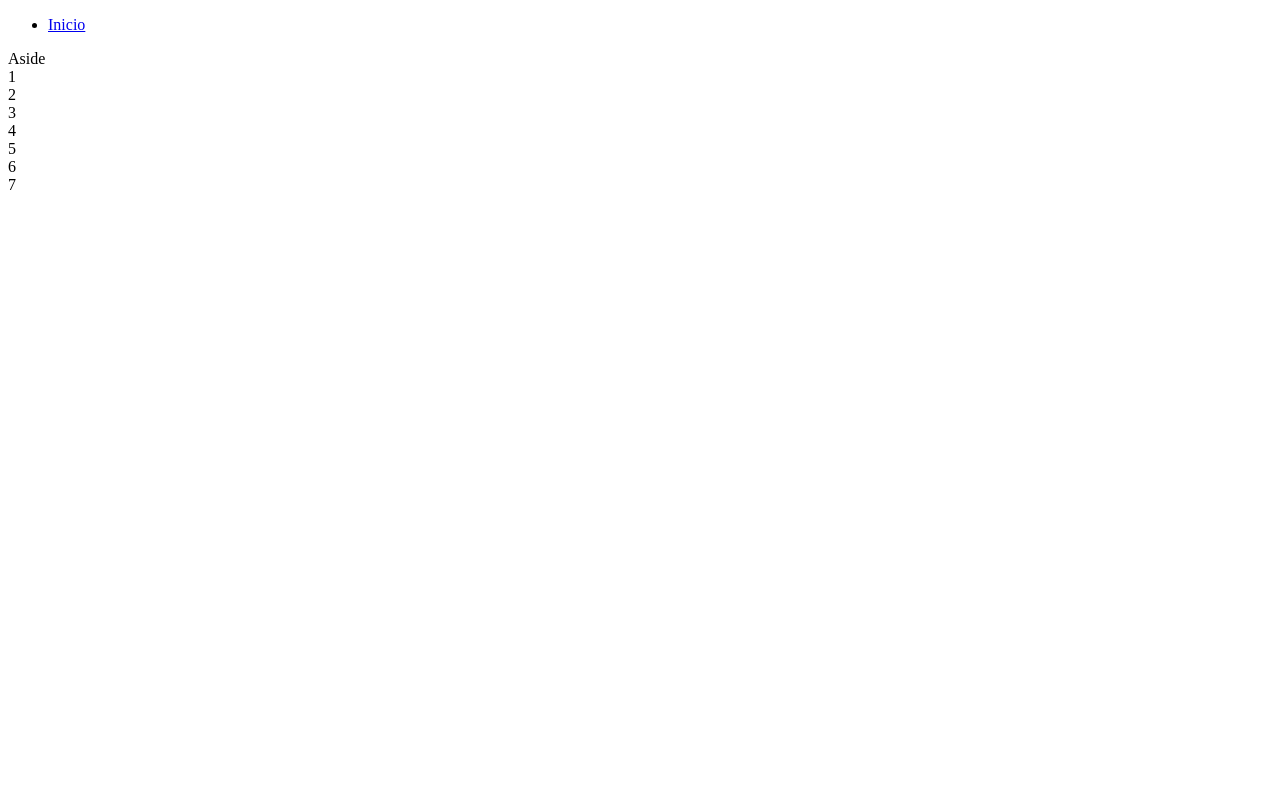
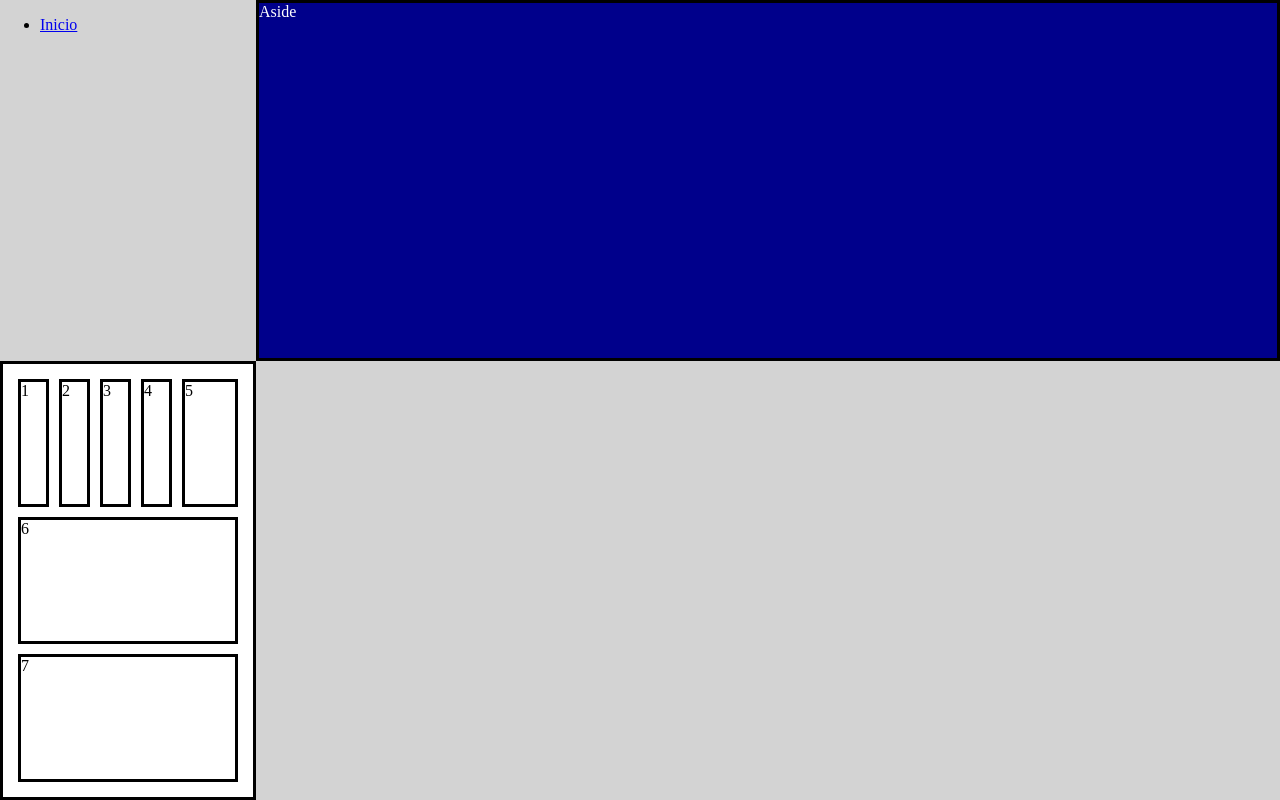
Before and after one commit to sbernal22/Laboratorio09, a plain HTML site: page dashboard.html in a window 1280 px wide. Drawn offline with Linux system fonts and the light colour scheme.

Commit message:
fin del lab

```diff
--- a/dashboard.css
+++ b/dashboard.css
@@ -1,14 +1,36 @@
 body{
+    margin: 0;
+    min-height: 100vh;
     display: grid;
-    grid-template-rows: auto, 1fr;
-    gap: 10px;
+    grid-template-columns: 1fr 4fr;
     background-color: lightgray;
-    padding: 10px;
 }
 main{
     display: flex;
+    flex-wrap: wrap;
+    background-color: white;
+    gap: 10px;
+    padding: 15px;
+}
+.cajaPequeña{
+    flex: 1;
+    color: black;
     background-color: white;
 }
-aside, main{
-    border: 5px solid black;
+.cajaLarga{
+    flex: 2;
+    color: black;
+    background-color: white;
 }
+.cajaAlta{
+    flex: 1 1 100%;
+    color: black;
+    background-color: white;
+}
+aside{
+    color: white;
+    background-color: darkblue;
+}
+aside, main, article{
+    border: 3px solid black;
+}
--- a/dashboard.html
+++ b/dashboard.html
@@ -3,7 +3,7 @@
 <head>
     <meta charset="UTF-8">
     <meta name="viewport" content="width=device-width, initial-scale=1.0">
-    <link>
+    <link rel="stylesheet" href="dashboard.css">
     <title>Document</title>
 </head>
 <body>
@@ -18,13 +18,13 @@
         Aside
     </aside>
     <main>
-        <article>1</article>
-        <article>2</article>
-        <article>3</article>
-        <article>4</article>
-        <article>5</article>
-        <article>6</article>
-        <article>7</article>
+        <article class="cajaPequeña">1</article>
+        <article class="cajaPequeña">2</article>
+        <article class="cajaPequeña">3</article>
+        <article class="cajaPequeña">4</article>
+        <article class="cajaLarga">5</article>
+        <article class="cajaAlta">6</article>
+        <article class="cajaLarga">7</article>
     </main>
 </body>
 </html>
--- a/imagenes.css
+++ b/imagenes.css
@@ -9,7 +9,6 @@
     border: 5px dotted black;
 }
 .imagen img {
-  display: block; /* Elimina espacio extra debajo de la imagen */
   width: 100%;
   height: 100%;
   object-fit: cover;
--- /dev/null
+++ b/landingPage.css
@@ -0,0 +1,39 @@
+body {
+    margin: 0;
+    padding: 0;
+    display: grid;
+    grid-template-columns: 1fr;
+    grid-template-rows: auto auto auto auto;
+    min-height: 100vh;
+}
+header {
+    background-color: black;
+    color: white;
+    padding: 20px;
+    text-align: center;
+}
+.hero {
+    display: flex;
+    flex-direction: column;
+    justify-content: center;
+    align-items: center;
+    padding: 100px;
+    color: white;
+}
+button {
+    padding: 12px;
+    background-color: blue;
+    color: white;
+    border-radius: 15px;
+    margin: 20px;
+}
+main {
+    padding: 60px 20px;
+    background-color: #f9f9f9;
+}
+footer {
+    background-color: black;
+    color: white;
+    text-align: center;
+    padding: 20px;
+}
```
Also changed, not shown: index.html (+1 -0 lines), landingPage.html (added, +24 -0 lines).
